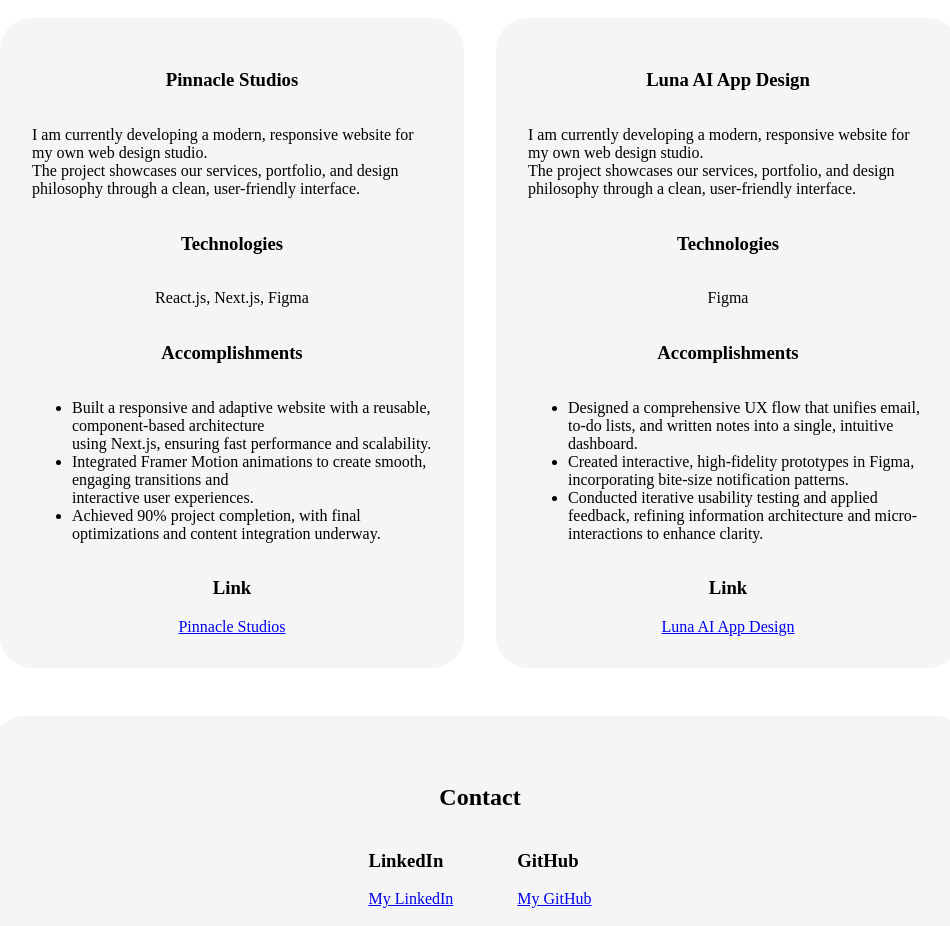
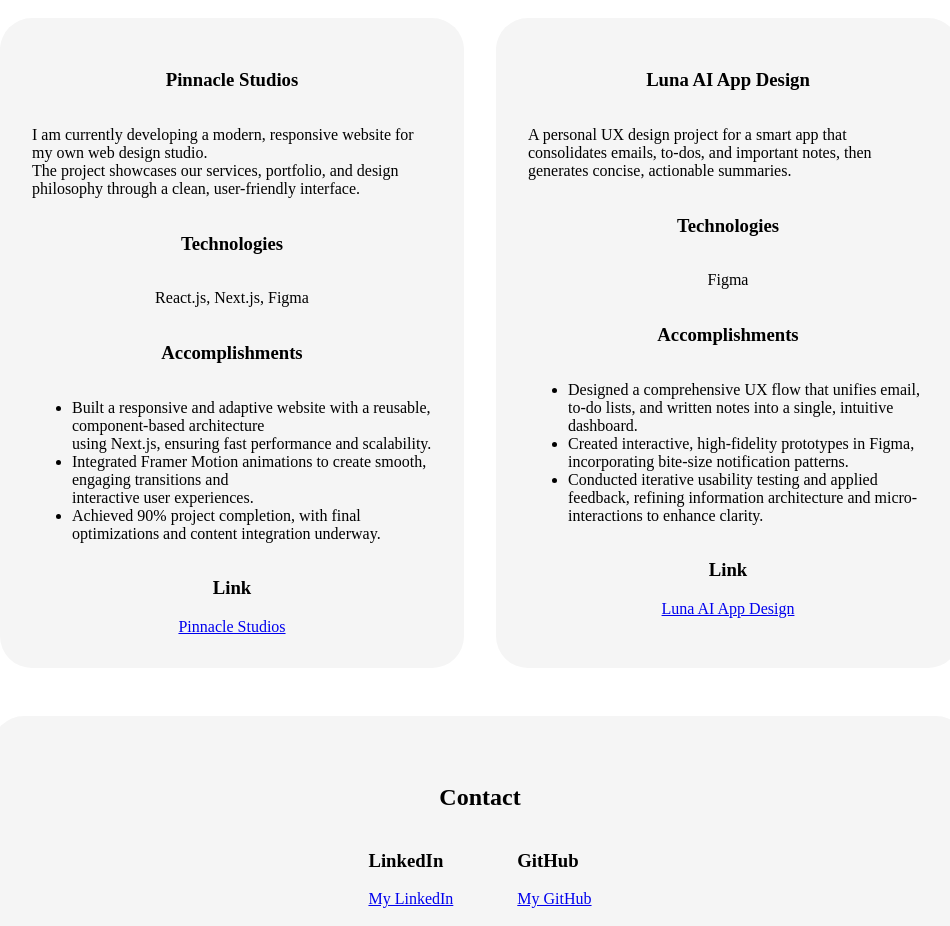
Before and after one commit to haider2shah/CSC317, a plain HTML site: page assignments/2/index.html in a window 1280 px wide. Shown: the part 1480-2406 px from the top of the page, without its empty margins (160-1110 px from the left). Drawn offline with Linux system fonts and the light colour scheme.

Commit message:
Finished Portfolio.

```diff
--- a/assignments/2/index.html
+++ b/assignments/2/index.html
@@ -95,9 +95,7 @@
 
             <div class="projectTwoCard">
                 <h3>Luna AI App Design</h3>
-                <p> I am currently developing a modern, responsive website for my own web design studio. <br>
-                    The project showcases our services, portfolio, and design philosophy through a clean,
-                    user-friendly interface.</p>
+                <p> A personal UX design project for a smart app that consolidates emails, to-dos, and important notes, then generates concise, actionable summaries.</p>
                 <h3>Technologies</h3>
                 <p>Figma</p>
                 <h3>Accomplishments</h3>
```
